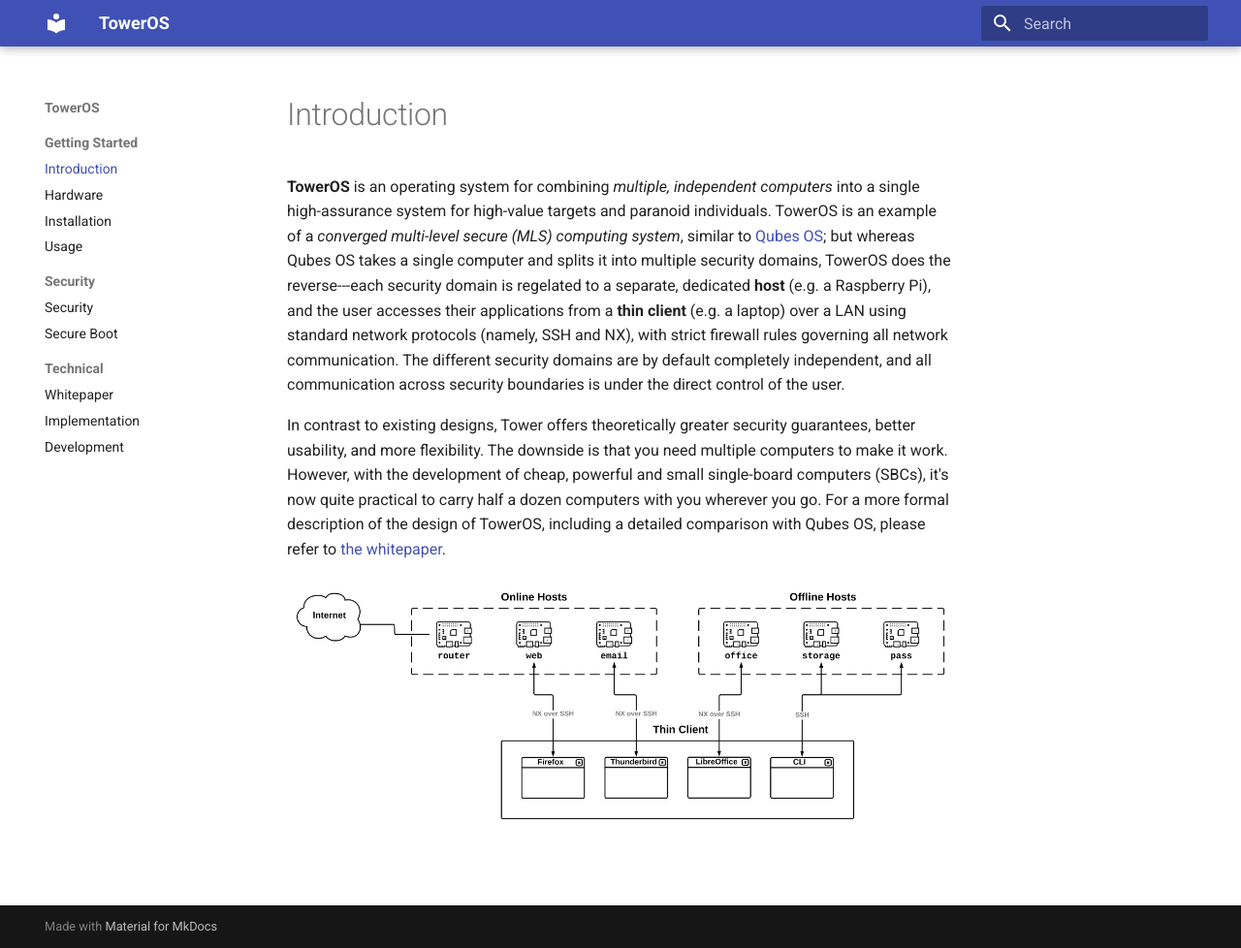
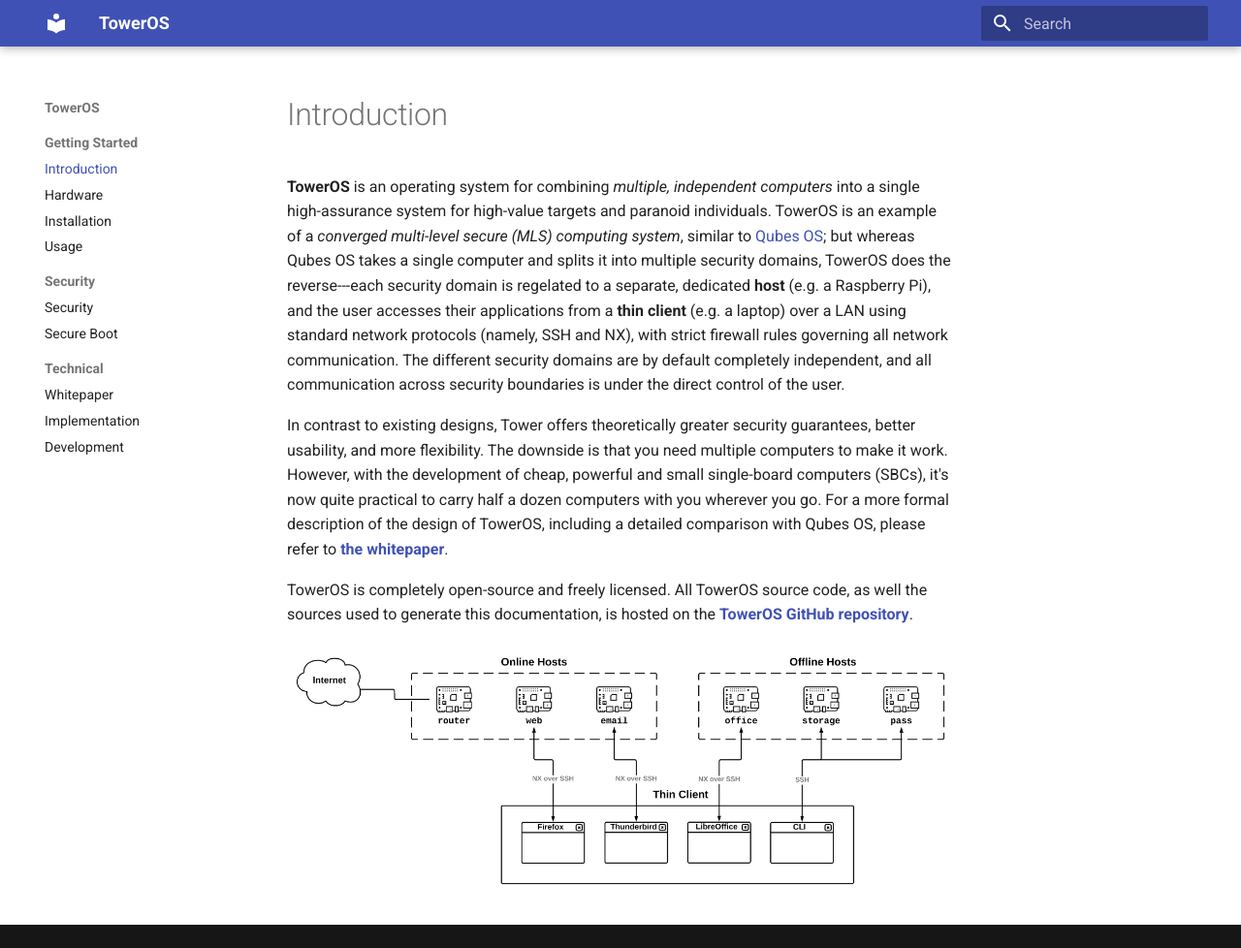
Before and after one commit to towercomputers/toweros, an MkDocs documentation site: the page built from docs/src/index.md, in a window 1280 px wide and 978 px high. Shown: the whole window at 97% size. Built offline with MkDocs 1.6.1 and Material for MkDocs 9.7.7, drawn with Linux system fonts in a browser that asks for light colours.

Commit message:
Links to GitHub in Docs

```diff
--- a/docs/mkdocs.yml
+++ b/docs/mkdocs.yml
@@ -24,3 +24,6 @@
     - Whitepaper: "TowerOS Whitepaper.pdf"
     - Implementation: implementation.md
     - Development: development.md
+
+extra:
+  generator: false
--- a/docs/src/index.md
+++ b/docs/src/index.md
@@ -2,6 +2,8 @@
 
 **TowerOS** is an operating system for combining *multiple, independent computers* into a single high-assurance system for high-value targets and paranoid individuals. TowerOS is an example of a *converged multi-level secure (MLS) computing system*, similar to [Qubes OS](https://www.qubes-os.org/); but whereas Qubes OS takes a single computer and splits it into multiple security domains, TowerOS does the reverse---each security domain is regelated to a separate, dedicated **host** (e.g. a Raspberry Pi), and the user accesses their applications from a **thin client** (e.g. a laptop) over a LAN using standard network protocols (namely, SSH and NX), with strict firewall rules governing all network communication. The different security domains are by default completely independent, and all communication across security boundaries is under the direct control of the user.
 
-In contrast to existing designs, Tower offers theoretically greater security guarantees, better usability, and more flexibility. The downside is that you need multiple computers to make it work. However, with the development of cheap, powerful and small single-board computers (SBCs), it's now quite practical to carry half a dozen computers with you wherever you go. For a more formal description of the design of TowerOS, including a detailed comparison with Qubes OS, please refer to [the whitepaper](TowerOS%20Whitepaper.pdf).
+In contrast to existing designs, Tower offers theoretically greater security guarantees, better usability, and more flexibility. The downside is that you need multiple computers to make it work. However, with the development of cheap, powerful and small single-board computers (SBCs), it's now quite practical to carry half a dozen computers with you wherever you go. For a more formal description of the design of TowerOS, including a detailed comparison with Qubes OS, please refer to **[the whitepaper](TowerOS%20Whitepaper.pdf)**.
+
+TowerOS is completely open-source and freely licensed. All TowerOS source code, as well the sources used to generate this documentation, is hosted on the **[TowerOS GitHub repository](https://github.com/towercomputers/toweros)**.
 
 ![Diagram - Usage](img/diagram-usage.png)
```
